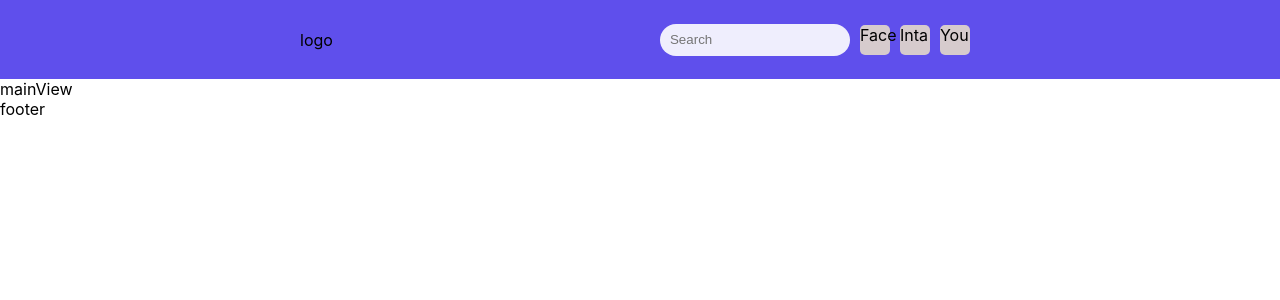
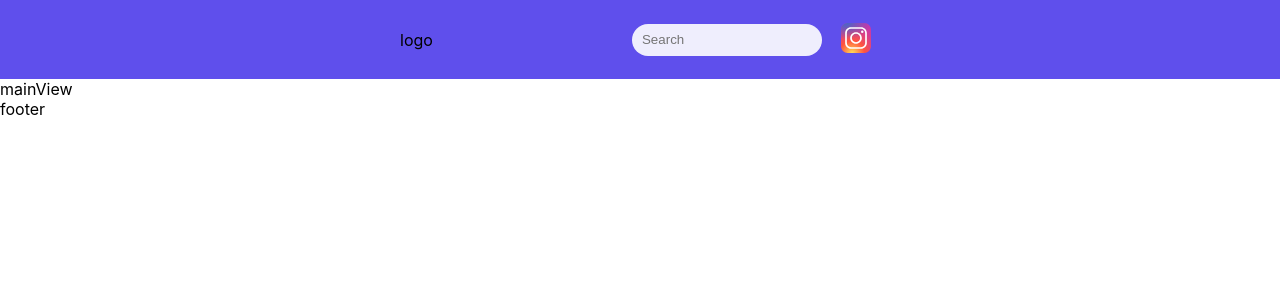
Before and after one commit to lucasangelino/maidan, a Next.js app: page / in a window 1280 px wide. Shown: the top 300 px of the page. Built offline with nearby package versions, Linux system fonts and the light colour scheme.

Commit message:
MAI more navbar

```diff
--- a/components/core/navbar/index.js
+++ b/components/core/navbar/index.js
@@ -1,4 +1,6 @@
+import { Instragram } from "../../ui/icons/instagram/";
 import styles from "./navbar.module.css";
+
 export default function Navbar() {
   const { navbar, actions, searchbox, socialmedia, mediabutton } = styles;
   return (
@@ -7,9 +9,9 @@ export default function Navbar() {
       <div className={actions}>
         <input className={searchbox} type="text" placeholder="Search" />
         <div className={socialmedia}>
-          <div className={mediabutton}>Face</div>
-          <div className={mediabutton}>Inta</div>
-          <div className={mediabutton}>You</div>
+          <div className={mediabutton}>
+            <Instragram height={40} />
+          </div>
         </div>
       </div>
     </div>
--- a/components/core/navbar/navbar.module.css
+++ b/components/core/navbar/navbar.module.css
@@ -1,7 +1,7 @@
 .navbar {
   background: rgba(24, 1, 228, 0.692);
   height: 79px;
-  padding: 0 300px;
+  padding: 0 400px;
   display: flex;
   justify-content: space-between;
   align-items: center;
@@ -10,6 +10,8 @@
 .actions {
   display: flex;
   flex-direction: row;
+  justify-content: center;
+  align-items: center;
 }
 
 .searchbox {
@@ -31,11 +33,3 @@
   flex-direction: row;
   align-items: center;
 }
-
-.mediabutton {
-  width: 30px;
-  height: 30px;
-  margin-right: 10px;
-  background: rgb(214, 203, 205);
-  border-radius: 5px;
-}
```
